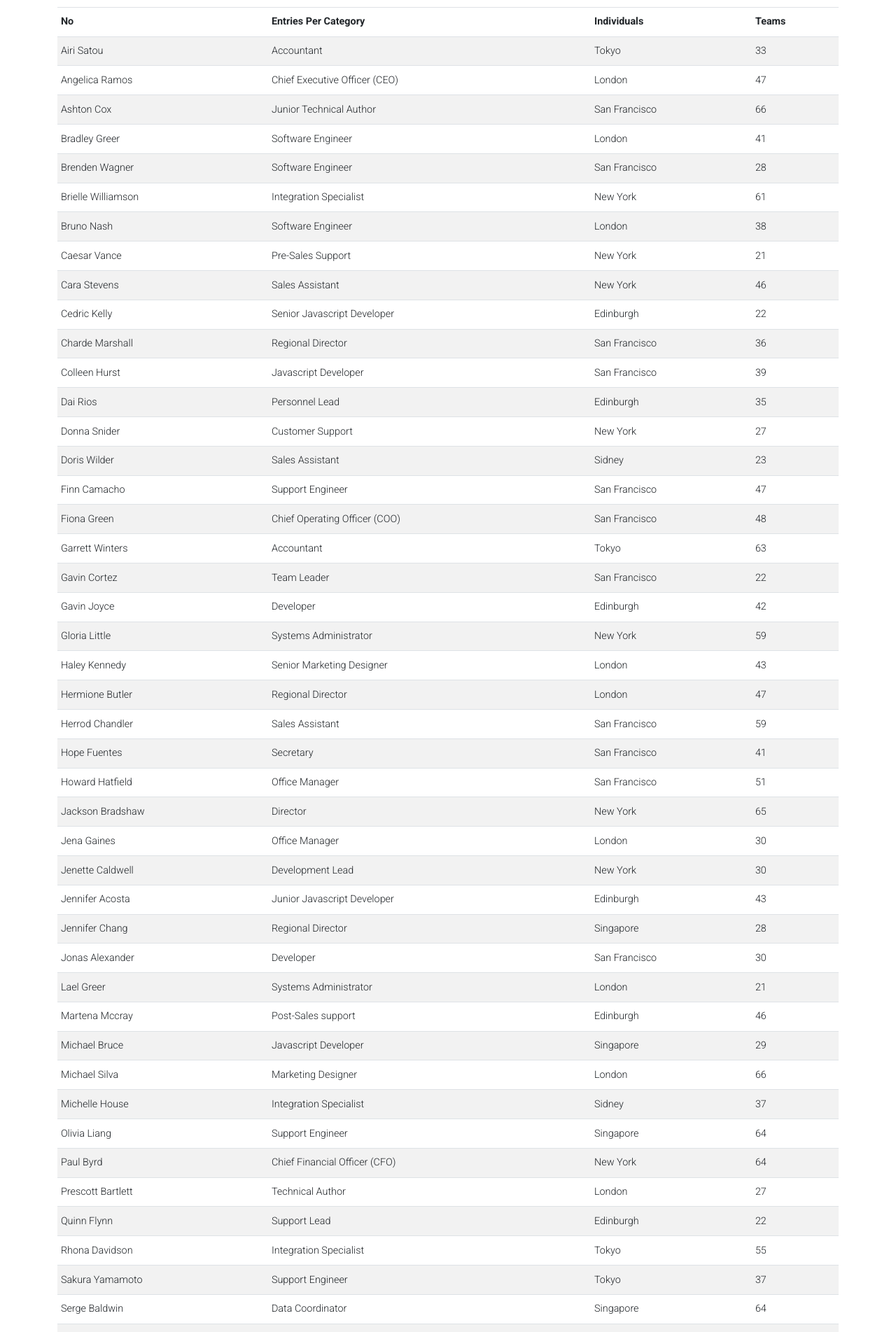
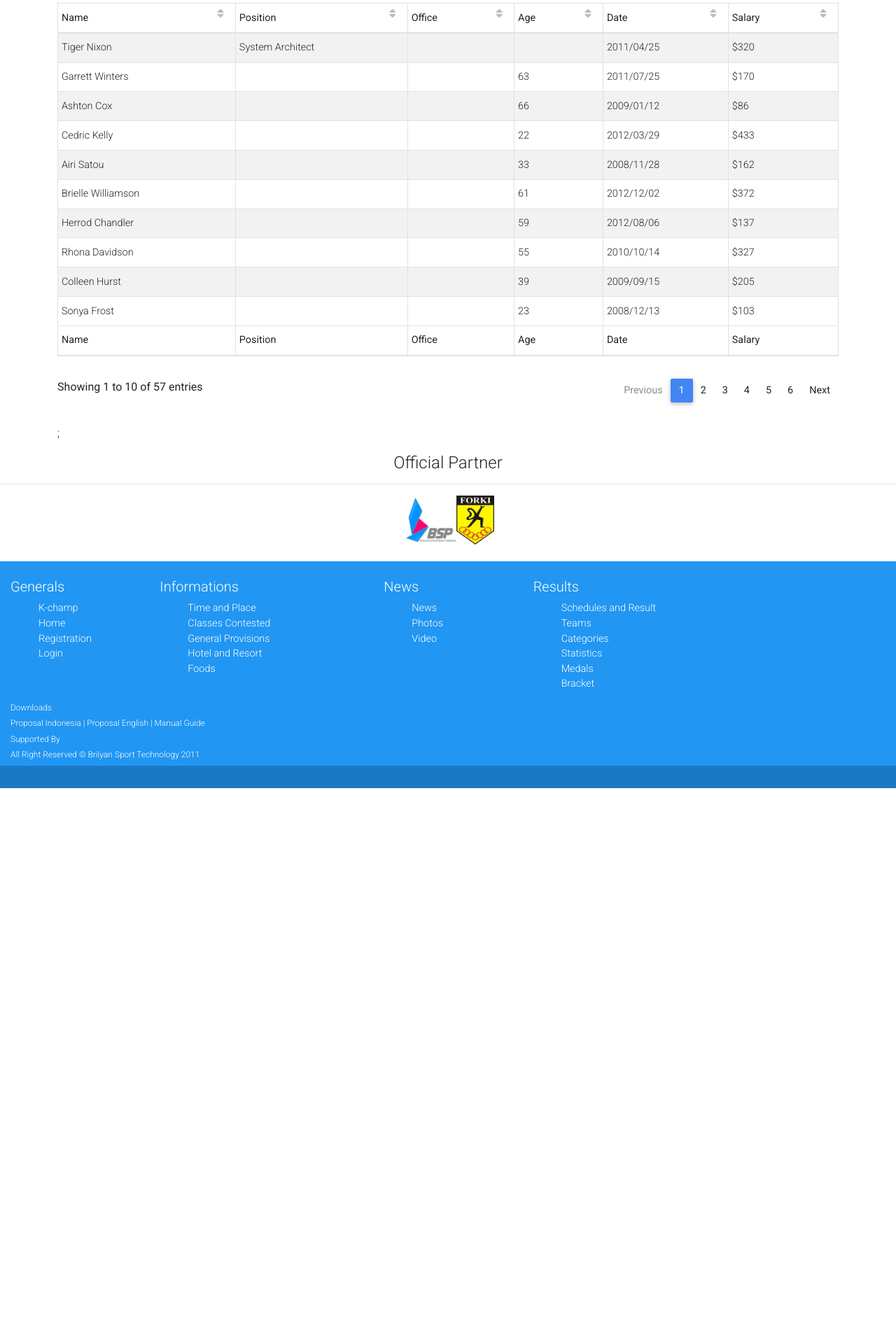
Before and after one commit to Fajar-Islami/Karate-Championship, a React (Create React App) app: page /categories in a window 1280 px wide. Shown: the part 220-2123 px from the top of the page at 70% size. After the commit the page ends 1346 px from the top, so only its background shows below. Built offline with nearby package versions, Linux system fonts and the light colour scheme.

Commit message:
Ubah data.js categories

```diff
--- a/src/pages/Categories/data.js
+++ b/src/pages/Categories/data.js
@@ -1,494 +1,503 @@
 import React from "react";
 import { MDBTable, MDBTableBody, MDBTableHead } from "mdbreact";
 
-const usiaDini = (props) => {
-	const data_people = {
+	const data = {
 		columns: [
 			{
-				label: "No",
-				field: "no",
-				sort: "disabled",
+				label: "Name",
+				field: "name",
+				sort: "asc",
 				width: 150,
 			},
 			{
-				label: "Entries Per Category",
-				field: "EPC",
-				sort: "disabled",
+				label: "Position",
+				field: "position",
+				sort: "asc",
 				width: 270,
 			},
 			{
-				label: "Individuals",
-				field: "individuals",
-				sort: "disabled",
+				label: "Office",
+				field: "office",
+				sort: "asc",
 				width: 200,
 			},
 			{
-				label: "Teams",
-				field: "teams",
-				sort: "disabled",
-				width: 100,
+				label: "Age",
+				field: "age",
+				sort: "asc",
+				width: "200",
+			},
+			{
+				label: "Date",
+				field: "date",
+				sort: "asc",
+				width: "200",
+			},
+			{
+				label: "Salary",
+				field: "salary",
+				sort: "asc",
+				width: "200",
 			},
 		],
 		rows: [
 			{
-				no: "Tiger Nixon",
-				EPC: "System Architect",
-				individuals: "Edinburgh",
-				teams: "61",
+				name: "Tiger Nixon",
+				position: "System Architect",
+				teams: "Edinburgh",
+				Age: "61",
 				date: "2011/04/25",
 				salary: "$320",
 			},
 			{
-				no: "Garrett Winters",
+				name: "Garrett Winters",
 				EPC: "Accountant",
-				individuals: "Tokyo",
-				teams: "63",
+				teams: "Tokyo",
+				age: "63",
 				date: "2011/07/25",
 				salary: "$170",
 			},
 			{
-				no: "Ashton Cox",
+				name: "Ashton Cox",
 				EPC: "Junior Technical Author",
-				individuals: "San Francisco",
-				teams: "66",
+				teams: "San Francisco",
+				age: "66",
 				date: "2009/01/12",
 				salary: "$86",
 			},
 			{
-				no: "Cedric Kelly",
+				name: "Cedric Kelly",
 				EPC: "Senior Javascript Developer",
-				individuals: "Edinburgh",
-				teams: "22",
+				teams: "Edinburgh",
+				age: "22",
 				date: "2012/03/29",
 				salary: "$433",
 			},
 			{
-				no: "Airi Satou",
+				name: "Airi Satou",
 				EPC: "Accountant",
-				individuals: "Tokyo",
-				teams: "33",
+				teams: "Tokyo",
+				age: "33",
 				date: "2008/11/28",
 				salary: "$162",
 			},
 			{
-				no: "Brielle Williamson",
+				name: "Brielle Williamson",
 				EPC: "Integration Specialist",
-				individuals: "New York",
-				teams: "61",
+				teams: "New York",
+				age: "61",
 				date: "2012/12/02",
 				salary: "$372",
 			},
 			{
-				no: "Herrod Chandler",
+				name: "Herrod Chandler",
 				EPC: "Sales Assistant",
-				individuals: "San Francisco",
-				teams: "59",
+				teams: "San Francisco",
+				age: "59",
 				date: "2012/08/06",
 				salary: "$137",
 			},
 			{
-				no: "Rhona Davidson",
+				name: "Rhona Davidson",
 				EPC: "Integration Specialist",
-				individuals: "Tokyo",
-				teams: "55",
+				teams: "Tokyo",
+				age: "55",
 				date: "2010/10/14",
 				salary: "$327",
 			},
 			{
-				no: "Colleen Hurst",
+				name: "Colleen Hurst",
 				EPC: "Javascript Developer",
-				individuals: "San Francisco",
-				teams: "39",
+				teams: "San Francisco",
+				age: "39",
 				date: "2009/09/15",
 				salary: "$205",
 			},
 			{
-				no: "Sonya Frost",
+				name: "Sonya Frost",
 				EPC: "Software Engineer",
-				individuals: "Edinburgh",
-				teams: "23",
+				teams: "Edinburgh",
+				age: "23",
 				date: "2008/12/13",
 				salary: "$103",
 			},
 			{
-				no: "Jena Gaines",
+				name: "Jena Gaines",
 				EPC: "Office Manager",
-				individuals: "London",
-				teams: "30",
+				teams: "London",
+				age: "30",
 				date: "2008/12/19",
 				salary: "$90",
 			},
 			{
-				no: "Quinn Flynn",
+				name: "Quinn Flynn",
 				EPC: "Support Lead",
-				individuals: "Edinburgh",
-				teams: "22",
+				teams: "Edinburgh",
+				age: "22",
 				date: "2013/03/03",
 				salary: "$342",
 			},
 			{
-				no: "Charde Marshall",
+				name: "Charde Marshall",
 				EPC: "Regional Director",
-				individuals: "San Francisco",
-				teams: "36",
+				teams: "San Francisco",
+				age: "36",
 				date: "2008/10/16",
 				salary: "$470",
 			},
 			{
-				no: "Haley Kennedy",
+				name: "Haley Kennedy",
 				EPC: "Senior Marketing Designer",
-				individuals: "London",
-				teams: "43",
+				teams: "London",
+				age: "43",
 				date: "2012/12/18",
 				salary: "$313",
 			},
 			{
-				no: "Tatyana Fitzpatrick",
+				name: "Tatyana Fitzpatrick",
 				EPC: "Regional Director",
-				individuals: "London",
-				teams: "19",
+				teams: "London",
+				age: "19",
 				date: "2010/03/17",
 				salary: "$385",
 			},
 			{
-				no: "Michael Silva",
+				name: "Michael Silva",
 				EPC: "Marketing Designer",
-				individuals: "London",
-				teams: "66",
+				teams: "London",
+				age: "66",
 				date: "2012/11/27",
 				salary: "$198",
 			},
 			{
-				no: "Paul Byrd",
+				name: "Paul Byrd",
 				EPC: "Chief Financial Officer (CFO)",
-				individuals: "New York",
-				teams: "64",
+				teams: "New York",
+				age: "64",
 				date: "2010/06/09",
 				salary: "$725",
 			},
 			{
-				no: "Gloria Little",
+				name: "Gloria Little",
 				EPC: "Systems Administrator",
-				individuals: "New York",
-				teams: "59",
+				teams: "New York",
+				age: "59",
 				date: "2009/04/10",
 				salary: "$237",
 			},
 			{
-				no: "Bradley Greer",
+				name: "Bradley Greer",
 				EPC: "Software Engineer",
-				individuals: "London",
-				teams: "41",
+				teams: "London",
+				age: "41",
 				date: "2012/10/13",
 				salary: "$132",
 			},
 			{
-				no: "Dai Rios",
+				name: "Dai Rios",
 				EPC: "Personnel Lead",
-				individuals: "Edinburgh",
-				teams: "35",
+				teams: "Edinburgh",
+				age: "35",
 				date: "2012/09/26",
 				salary: "$217",
 			},
 			{
-				no: "Jenette Caldwell",
+				name: "Jenette Caldwell",
 				EPC: "Development Lead",
-				individuals: "New York",
-				teams: "30",
+				teams: "New York",
+				age: "30",
 				date: "2011/09/03",
 				salary: "$345",
 			},
 			{
-				no: "Yuri Berry",
+				name: "Yuri Berry",
 				EPC: "Chief Marketing Officer (CMO)",
-				individuals: "New York",
-				teams: "40",
+				teams: "New York",
+				age: "40",
 				date: "2009/06/25",
 				salary: "$675",
 			},
 			{
-				no: "Caesar Vance",
+				name: "Caesar Vance",
 				EPC: "Pre-Sales Support",
-				individuals: "New York",
-				teams: "21",
+				teams: "New York",
+				age: "21",
 				date: "2011/12/12",
 				salary: "$106",
 			},
 			{
-				no: "Doris Wilder",
+				name: "Doris Wilder",
 				EPC: "Sales Assistant",
-				individuals: "Sidney",
-				teams: "23",
+				teams: "Sidney",
+				age: "23",
 				date: "2010/09/20",
 				salary: "$85",
 			},
 			{
-				no: "Angelica Ramos",
+				name: "Angelica Ramos",
 				EPC: "Chief Executive Officer (CEO)",
-				individuals: "London",
-				teams: "47",
+				teams: "London",
+				age: "47",
 				date: "2009/10/09",
 				salary: "$1",
 			},
 			{
-				no: "Gavin Joyce",
+				name: "Gavin Joyce",
 				EPC: "Developer",
-				individuals: "Edinburgh",
-				teams: "42",
+				teams: "Edinburgh",
+				age: "42",
 				date: "2010/12/22",
 				salary: "$92",
 			},
 			{
-				no: "Jennifer Chang",
+				name: "Jennifer Chang",
 				EPC: "Regional Director",
-				individuals: "Singapore",
-				teams: "28",
+				teams: "Singapore",
+				age: "28",
 				date: "2010/11/14",
 				salary: "$357",
 			},
 			{
-				no: "Brenden Wagner",
+				name: "Brenden Wagner",
 				EPC: "Software Engineer",
-				individuals: "San Francisco",
-				teams: "28",
+				teams: "San Francisco",
+				age: "28",
 				date: "2011/06/07",
 				salary: "$206",
 			},
 			{
-				no: "Fiona Green",
+				name: "Fiona Green",
 				EPC: "Chief Operating Officer (COO)",
-				individuals: "San Francisco",
-				teams: "48",
+				teams: "San Francisco",
+				age: "48",
 				date: "2010/03/11",
 				salary: "$850",
 			},
 			{
-				no: "Shou Itou",
+				name: "Shou Itou",
 				EPC: "Regional Marketing",
-				individuals: "Tokyo",
-				teams: "20",
+				teams: "Tokyo",
+				age: "20",
 				date: "2011/08/14",
 				salary: "$163",
 			},
 			{
-				no: "Michelle House",
+				name: "Michelle House",
 				EPC: "Integration Specialist",
-				individuals: "Sidney",
-				teams: "37",
+				teams: "Sidney",
+				age: "37",
 				date: "2011/06/02",
 				salary: "$95",
 			},
 			{
-				no: "Suki Burks",
+				name: "Suki Burks",
 				EPC: "Developer",
-				individuals: "London",
-				teams: "53",
+				teams: "London",
+				age: "53",
 				date: "2009/10/22",
 				salary: "$114",
 			},
 			{
-				no: "Prescott Bartlett",
+				name: "Prescott Bartlett",
 				EPC: "Technical Author",
-				individuals: "London",
-				teams: "27",
+				teams: "London",
+				age: "27",
 				date: "2011/05/07",
 				salary: "$145",
 			},
 			{
-				no: "Gavin Cortez",
+				name: "Gavin Cortez",
 				EPC: "Team Leader",
-				individuals: "San Francisco",
-				teams: "22",
+				teams: "San Francisco",
+				age: "22",
 				date: "2008/10/26",
 				salary: "$235",
 			},
 			{
-				no: "Martena Mccray",
+				name: "Martena Mccray",
 				EPC: "Post-Sales support",
-				individuals: "Edinburgh",
-				teams: "46",
+				teams: "Edinburgh",
+				age: "46",
 				date: "2011/03/09",
 				salary: "$324",
 			},
 			{
-				no: "Unity Butler",
+				name: "Unity Butler",
 				EPC: "Marketing Designer",
-				individuals: "San Francisco",
-				teams: "47",
+				teams: "San Francisco",
+				age: "47",
 				date: "2009/12/09",
 				salary: "$85",
 			},
 			{
-				no: "Howard Hatfield",
+				name: "Howard Hatfield",
 				EPC: "Office Manager",
-				individuals: "San Francisco",
-				teams: "51",
+				teams: "San Francisco",
+				age: "51",
 				date: "2008/12/16",
 				salary: "$164",
 			},
 			{
-				no: "Hope Fuentes",
+				name: "Hope Fuentes",
 				EPC: "Secretary",
-				individuals: "San Francisco",
-				teams: "41",
+				teams: "San Francisco",
+				age: "41",
 				date: "2010/02/12",
 				salary: "$109",
 			},
 			{
-				no: "Vivian Harrell",
+				name: "Vivian Harrell",
 				EPC: "Financial Controller",
-				individuals: "San Francisco",
-				teams: "62",
+				teams: "San Francisco",
+				age: "62",
 				date: "2009/02/14",
 				salary: "$452",
 			},
 			{
-				no: "Timothy Mooney",
+				name: "Timothy Mooney",
 				EPC: "Office Manager",
-				individuals: "London",
-				teams: "37",
+				teams: "London",
+				age: "37",
 				date: "2008/12/11",
 				salary: "$136",
 			},
 			{
-				no: "Jackson Bradshaw",
+				name: "Jackson Bradshaw",
 				EPC: "Director",
-				individuals: "New York",
-				teams: "65",
+				teams: "New York",
+				age: "65",
 				date: "2008/09/26",
 				salary: "$645",
 			},
 			{
-				no: "Olivia Liang",
+				name: "Olivia Liang",
 				EPC: "Support Engineer",
-				individuals: "Singapore",
-				teams: "64",
+				teams: "Singapore",
+				age: "64",
 				date: "2011/02/03",
 				salary: "$234",
 			},
 			{
-				no: "Bruno Nash",
+				name: "Bruname Nash",
 				EPC: "Software Engineer",
-				individuals: "London",
-				teams: "38",
+				teams: "London",
+				age: "38",
 				date: "2011/05/03",
 				salary: "$163",
 			},
 			{
-				no: "Sakura Yamamoto",
+				name: "Sakura Yamamoto",
 				EPC: "Support Engineer",
-				individuals: "Tokyo",
-				teams: "37",
+				teams: "Tokyo",
+				age: "37",
 				date: "2009/08/19",
 				salary: "$139",
 			},
 			{
-				no: "Thor Walton",
+				name: "Thor Walton",
 				EPC: "Developer",
-				individuals: "New York",
-				teams: "61",
+				teams: "New York",
+				age: "61",
 				date: "2013/08/11",
 				salary: "$98",
 			},
 			{
-				no: "Finn Camacho",
+				name: "Finn Camacho",
 				EPC: "Support Engineer",
-				individuals: "San Francisco",
-				teams: "47",
+				teams: "San Francisco",
+				age: "47",
 				date: "2009/07/07",
 				salary: "$87",
 			},
 			{
-				no: "Serge Baldwin",
+				name: "Serge Baldwin",
 				EPC: "Data Coordinator",
-				individuals: "Singapore",
-				teams: "64",
+				teams: "Singapore",
+				age: "64",
 				date: "2012/04/09",
 				salary: "$138",
 			},
 			{
-				no: "Zenaida Frank",
+				name: "Zenaida Frank",
 				EPC: "Software Engineer",
-				individuals: "New York",
-				teams: "63",
+				teams: "New York",
+				age: "63",
 				date: "2010/01/04",
 				salary: "$125",
 			},
 			{
-				no: "Zorita Serrano",
+				name: "Zorita Serrano",
 				EPC: "Software Engineer",
-				individuals: "San Francisco",
-				teams: "56",
+				teams: "San Francisco",
+				age: "56",
 				date: "2012/06/01",
 				salary: "$115",
 			},
 			{
-				no: "Jennifer Acosta",
+				name: "Jennifer Acosta",
 				EPC: "Junior Javascript Developer",
-				individuals: "Edinburgh",
-				teams: "43",
+				teams: "Edinburgh",
+				age: "43",
 				date: "2013/02/01",
 				salary: "$75",
 			},
 			{
-				no: "Cara Stevens",
+				name: "Cara Stevens",
 				EPC: "Sales Assistant",
-				individuals: "New York",
-				teams: "46",
+				teams: "New York",
+				age: "46",
 				date: "2011/12/06",
 				salary: "$145",
 			},
 			{
-				no: "Hermione Butler",
+				name: "Hermione Butler",
 				EPC: "Regional Director",
-				individuals: "London",
-				teams: "47",
+				teams: "London",
+				age: "47",
 				date: "2011/03/21",
 				salary: "$356",
 			},
 			{
-				no: "Lael Greer",
+				name: "Lael Greer",
 				EPC: "Systems Administrator",
-				individuals: "London",
-				teams: "21",
+				teams: "London",
+				age: "21",
 				date: "2009/02/27",
 				salary: "$103",
 			},
 			{
-				no: "Jonas Alexander",
+				name: "Jonas Alexander",
 				EPC: "Developer",
-				individuals: "San Francisco",
-				teams: "30",
+				teams: "San Francisco",
+				age: "30",
 				date: "2010/07/14",
 				salary: "$86",
 			},
 			{
-				no: "Shad Decker",
+				name: "Shad Decker",
 				EPC: "Regional Director",
-				individuals: "Edinburgh",
-				teams: "51",
+				teams: "Edinburgh",
+				age: "51",
 				date: "2008/11/13",
 				salary: "$183",
 			},
 			{
-				no: "Michael Bruce",
+				name: "Michael Bruce",
 				EPC: "Javascript Developer",
-				individuals: "Singapore",
-				teams: "29",
+				teams: "Singapore",
+				age: "29",
 				date: "2011/06/27",
 				salary: "$183",
 			},
 			{
-				no: "Donna Snider",
+				name: "Donna Snider",
 				EPC: "Customer Support",
-				individuals: "New York",
-				teams: "27",
+				teams: "New York",
+				age: "27",
 				date: "2011/01/25",
 				salary: "$112",
 			},
 		],
-	};
-	return data_people;
 };
 
-export { usiaDini };
+export { data };
--- a/src/pages/Categories/index.js
+++ b/src/pages/Categories/index.js
@@ -1,31 +1,25 @@
 import React, { useEffect, Fragment } from "react";
 import { Tabel } from "../../components";
-import { MDBDataTableV5 } from "mdbreact";
-import { usiaDini } from "./data";
+import { MDBDataTable } from "mdbreact";
+import { data } from "./data";
 
 const Categories = () => {
-	console.log(usiaDini());
-	console.log(usiaDini().columns);
+	console.log(data);
+	console.log(data.columns);
 
-	const kolom = usiaDini().columns;
-	const baris = usiaDini().rows;
+	const kolom = data.columns;
+	const baris = data.rows;
 	// Lifecycle React Hooks
 	useEffect(() => {
 		document.title = `Categories`;
 	}, [kolom, baris]);
 
 	return (
-		<Fragment>
-			<h1 className="pt-3"> Halaman Kategori</h1>
-			<hr />
-			<h4>Usia Dini</h4>
-			<Tabel data={usiaDini()} paging={false} searching={false} />
-			<br />
-			<h4>Pra Pemula</h4>
-			<br />
-			{/* <Tabel col={kolom} row={baris} /> */}
-			<br />
-		</Fragment>
+			<Fragment>
+				<p className="pt-3">Halaman Categories</p>
+				<hr />
+				<MDBDataTable striped bordered small data={data} />;
+			</Fragment>
 	);
 };
 
```
